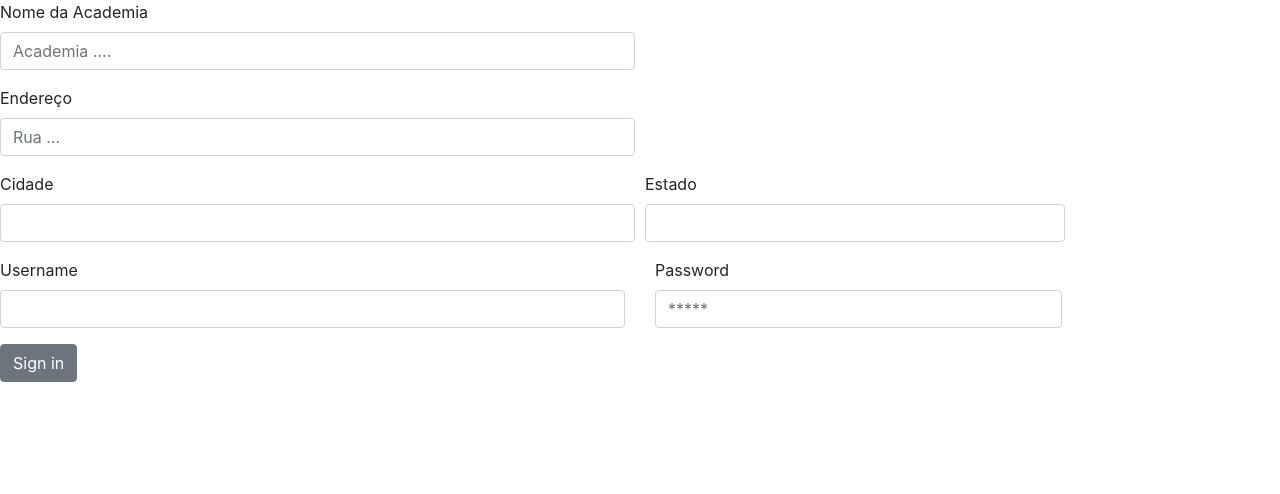
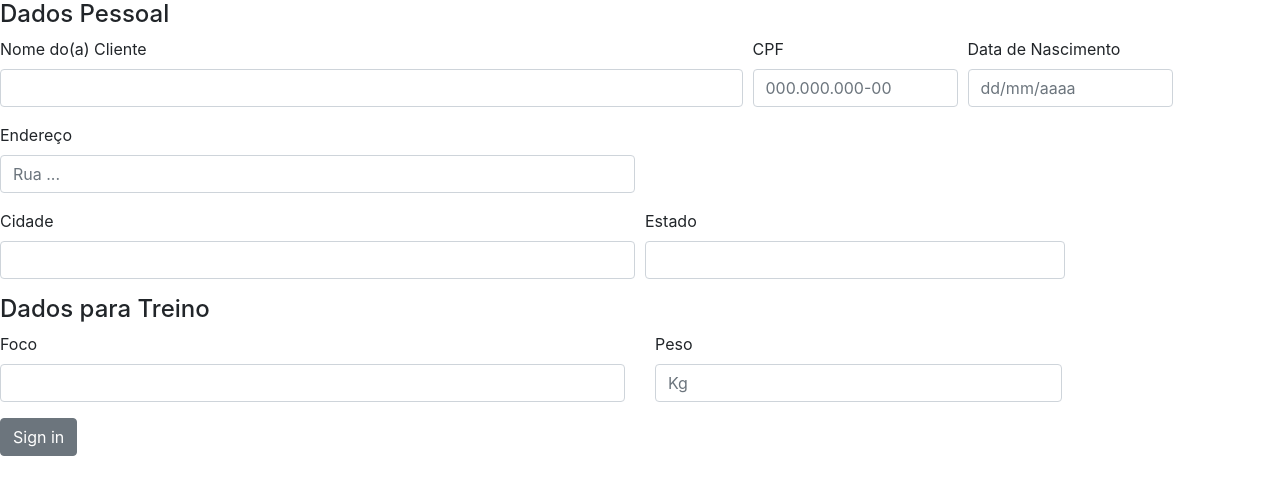
Before and after one commit to RaphaelDoBu/Minha-Academia-FrontEnd, a React (Create React App) app: page / in a window 1280 px wide. Shown: the top 494 px of the page. Built offline with nearby package versions, Linux system fonts and the light colour scheme.

Commit message:
formulario inicial de cliente

```diff
--- /dev/null
+++ b/src/components/Cadastro-Cliente/cadastro-cliente.jsx
@@ -0,0 +1,74 @@
+import React, { Component } from 'react';
+import { Col, Row, Button, Form, FormGroup, Label, Input, FormText } from 'reactstrap';
+
+class CadastroCliente extends Component {
+  render() {
+    return (
+        <Form horizontal>
+            <h4>Dados Pessoal</h4>
+            <Row form>
+                <Col md={7}>
+                    <FormGroup>
+                    <Label for="nomeCliente">Nome do(a) Cliente</Label>
+                    <Input type="nome" name="nome" id="nome" placeholder="" />
+                    </FormGroup>
+                </Col>
+                <Col md={2}>
+                    <FormGroup>
+                    <Label for="cpf">CPF</Label>
+                    <Input type="text" name="cpf" id="cpf" placeholder="000.000.000-00"/>
+                    </FormGroup>
+                </Col>
+                <Col md={2}>
+                    <FormGroup>
+                    <Label for="datanascimento">Data de Nascimento</Label>
+                    <Input type="text" name="datanascimento" id="datanascimento" placeholder="dd/mm/aaaa"/>
+                    </FormGroup>
+                </Col>
+            </Row>
+            <Row form>
+                <Col md={6}>
+                    <FormGroup>
+                    <Label for="endereco">Endereço</Label>
+                    <Input type="text" name="endereco" id="endereco" placeholder="Rua ..."/>
+                    </FormGroup>
+                </Col>
+            </Row>
+            <Row form>
+                <Col md={6}>
+                    <FormGroup>
+                    <Label for="cidade">Cidade</Label>
+                    <Input type="text" name="cidade" id="cidade"/>
+                    </FormGroup>
+                </Col>
+                <Col md={4}>
+                    <FormGroup>
+                    <Label for="estado">Estado</Label>
+                    <Input type="text" name="estado" id="estado"/>
+                    </FormGroup>
+                </Col>
+            </Row>
+            <h4>Dados para Treino</h4>
+            <Row>
+
+                    <Col md={6}>
+                        <FormGroup>
+                        <Label for="foco">Foco</Label>
+                        <Input type="text" name="foco" id="foco"/>
+                        </FormGroup>
+                    </Col>
+                    <Col md={4}>
+                        <FormGroup>
+                        <Label for="password">Peso</Label>
+                        <Input type="password" name="password" id="examplePassword" placeholder="Kg" />
+                        </FormGroup>
+                    </Col>
+            </Row>
+            <Button>Sign in</Button>
+        </Form>
+
+    );
+  }
+}
+
+export default CadastroCliente;
--- a/src/index.js
+++ b/src/index.js
@@ -6,6 +6,8 @@ import registerServiceWorker from './registerServiceWorker';
 import 'bootstrap/dist/css/bootstrap.css'
 import Login from './components/Login/login'
 import CadastroAcademia from './components/Cadastro-Academia/cadastro-academia'
+import CadastroCliente from './components/Cadastro-Cliente/cadastro-cliente'
 
-ReactDOM.render(<CadastroAcademia />, document.getElementById('root'));
+
+ReactDOM.render(<CadastroCliente />, document.getElementById('root'));
 registerServiceWorker();
```
